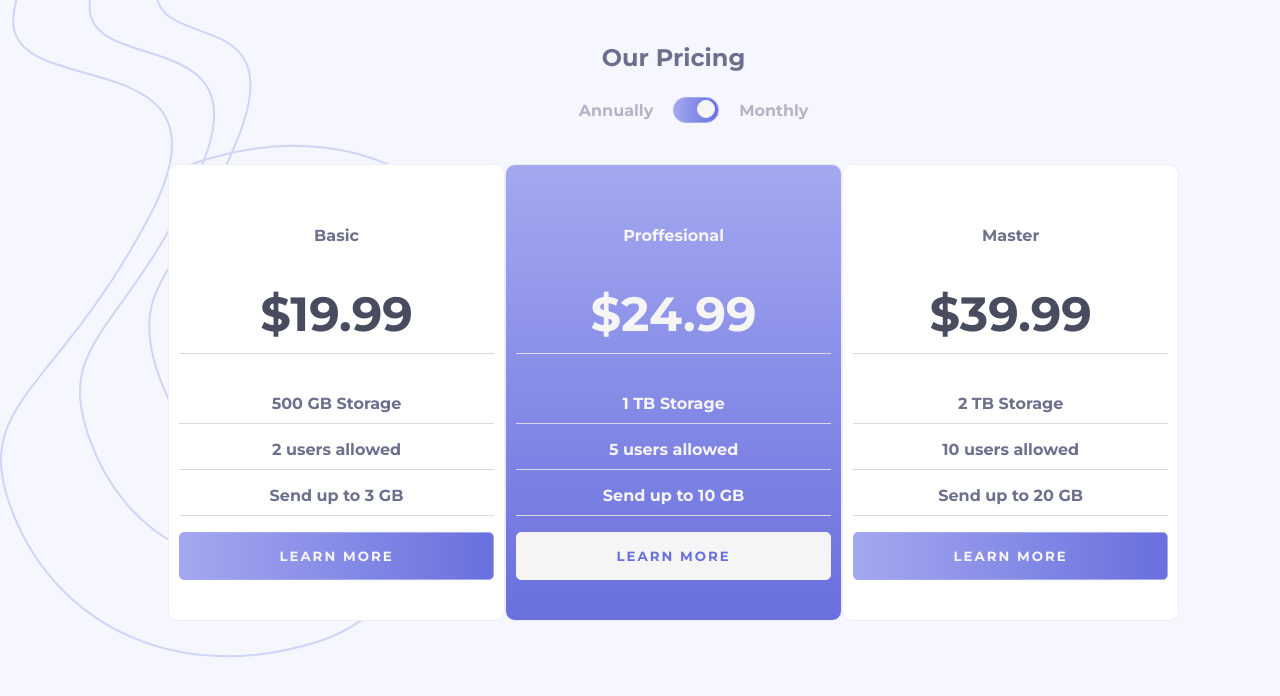
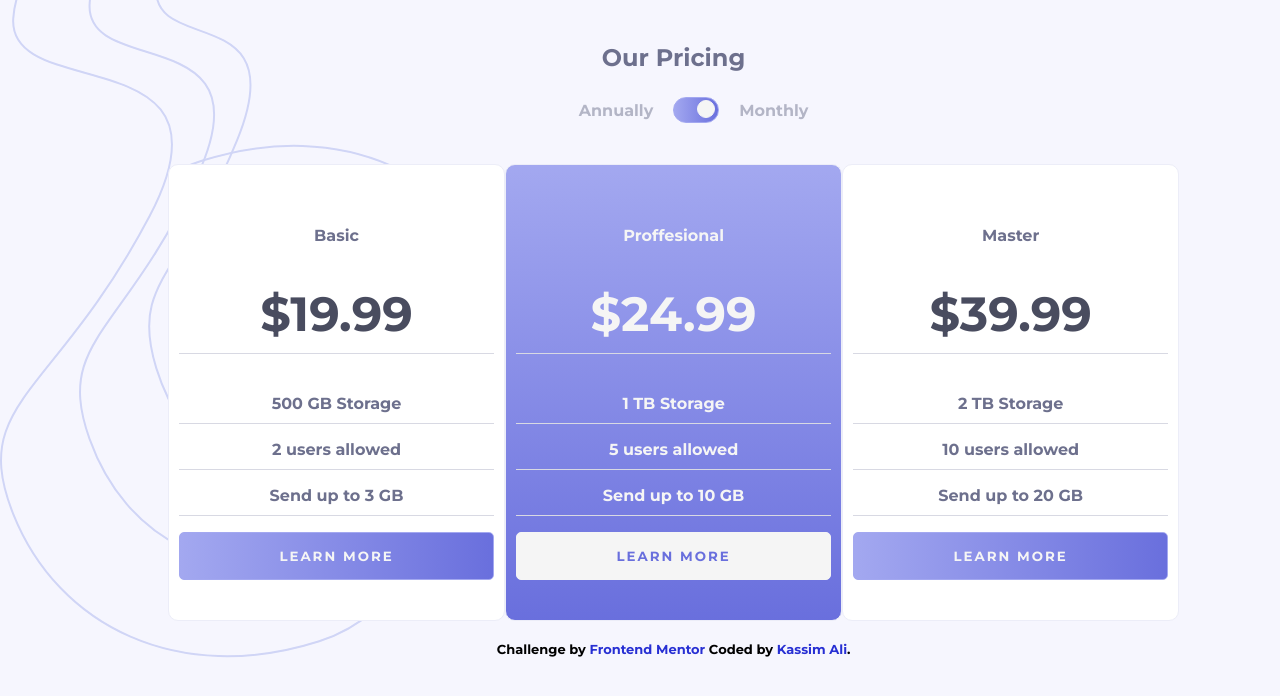
Before and after one commit to kass8mal8/pricing-app, a React (Create React App) app: page / in a window 1280 px wide. Shown: the top 696 px of the page. Built offline with nearby package versions, Linux system fonts and the light colour scheme.

Commit message:
added footer file

```diff
--- a/public/index.html
+++ b/public/index.html
@@ -20,4 +20,5 @@
     <div id="root"></div>
 
   </body>
+
 </html>
--- a/src/components/App.js
+++ b/src/components/App.js
@@ -2,6 +2,7 @@ import { useState } from 'react';
 import Header from './Header';
 import ProductList from './ProductList';
 import '../style.css';
+import Footer from './Footer';
 
 const App = () => {
 
@@ -11,6 +12,7 @@ const App = () => {
     <div className="container">
       < Header isToggled = {isToggled} setIsToggled = {setIsToggled}/>
       < ProductList isToggled = {isToggled} />
+      <Footer />
     </div>
   );
 }
--- /dev/null
+++ b/src/components/Footer.js
@@ -0,0 +1,18 @@
+const Footer = () => {
+    return (
+        <footer class="attribution"> Challenge by
+            <a
+                href="https://www.frontendmentor.io?ref=challenge"
+                target="_blank"
+                rel="noreferrer"> Frontend Mentor
+            </a> Coded by
+            <a
+                href="https://github.com/kass8mal8"
+                target="_blank"
+                rel="noreferrer"> Kassim Ali
+            </a>.
+        </footer>
+     );
+}
+
+export default Footer;
--- a/src/style.css
+++ b/src/style.css
@@ -127,6 +127,17 @@ body {
   transition: .3s ease;
 }
 
+.attribution {
+  font-size: small;
+  text-align: center;
+}
+
+.attribution a {
+  text-decoration: none;
+  cursor: pointer;
+  color: hsl(237, 69%, 49%);
+}
+
 @media screen and (min-width:800px) {
    .card-layout {
     display: flex;
@@ -144,6 +155,9 @@ body {
   .card-layout button{
     padding: 15px;
   }
+  .attribution{
+    text-align: center;
+  }
 
 }
 
```
